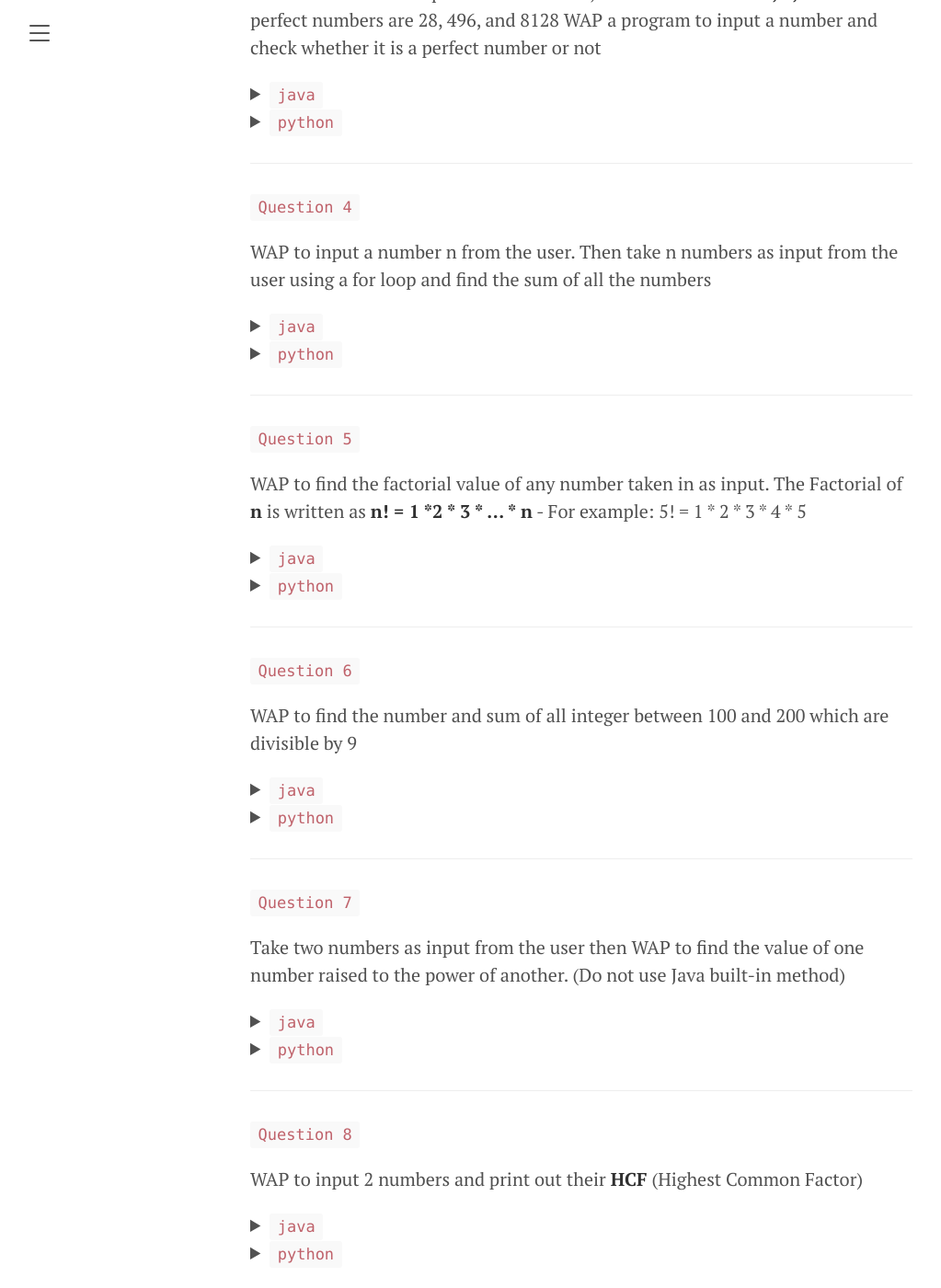
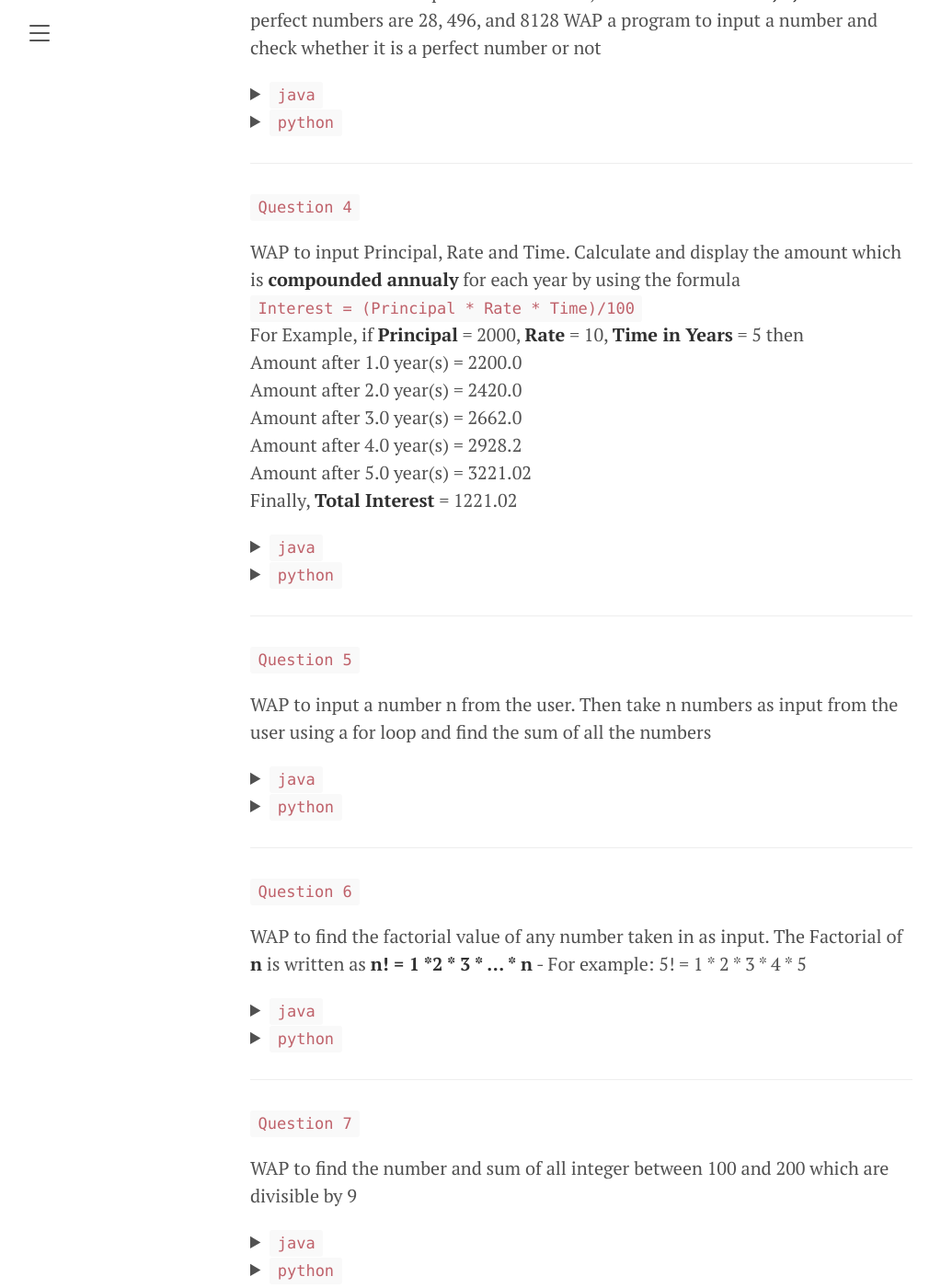
Before and after one commit to banutsav/himucode, a Jekyll site: the page built from docs/_posts/2021-06-12-single-for.md, in a window 1280 px wide and 1400 px high, scrolled down 881 px. Shown: the whole window at 92% size, without its empty margins (8-1031 px from the left). Built offline with Jekyll 4.4.1, drawn with Linux system fonts in a browser that asks for light colours; some of the changed text lies outside the part shown.

Commit message:
added questions for compound interest and palindrome check

```diff
--- a/docs/_data/single_for.yaml
+++ b/docs/_data/single_for.yaml
@@ -107,6 +107,67 @@
         print('perfect number')
     else:
         print('not a perfect number')
+
+
+- title: |
+    WAP to input Principal, Rate and Time. Calculate and display the amount which is **compounded annualy** for
+    each year by using the formula <br>`Interest = (Principal * Rate * Time)/100`<br>
+    For Example, if **Principal** = 2000, **Rate** = 10, **Time in Years** = 5 then <br>
+    Amount after 1.0 year(s) = 2200.0<br>
+    Amount after 2.0 year(s) = 2420.0<br>
+    Amount after 3.0 year(s) = 2662.0<br>
+    Amount after 4.0 year(s) = 2928.2<br>
+    Amount after 5.0 year(s) = 3221.02<br>
+    Finally, **Total Interest** = 1221.02
+
+  code: |
+
+    import java.util.*;
+    public class MyClass {
+    public static void main(String args[]) {
+      double principal, rate, time, interest, i, x;
+      Scanner sc = new Scanner(System.in);
+
+      // take inputs
+      System.out.println("Enter Principal: ");
+      principal = sc.nextDouble();
+
+      System.out.println("Enter Rate: ");
+      rate = sc.nextDouble();
+
+      System.out.println("Enter Time in Years: ");
+      time = sc.nextDouble();
+
+      // store the principal
+      x = principal;
+
+      // calculate amount for each year
+      for (i = 1; i <= time; i++)
+      {
+          interest = (principal * rate)/100;
+          principal = principal + interest;
+          System.out.println("Amount after " + i + " year(s) = " + principal);
+      }
+
+      System.out.println("Total Interest : " + (principal - x));
+    }
+    }
+
+  python: |
+
+    p = int(input("Enter Principal: "))
+    r = int(input("Enter Rate: "))
+    t = int(input("Enter Time: "))
+
+    # store the principal
+    x = p
+
+    for i in range(1, t + 1, 1):
+        p = p + ((p * r)/100)
+        print("Amount after ", i, " year(s):", p)
+
+    # Total interest
+    print("Total Interest:", (p - x))
 
 
 - title: |
--- a/docs/_data/while_loop.yaml
+++ b/docs/_data/while_loop.yaml
@@ -37,6 +37,59 @@
       n = int(n / 10)
       s += d
     print('sum of digits =', s)
+
+- title: |
+    WAP to input a number and then reverse the number. For example if the original number is 2356, the reverse
+     of the number will be 6532. Then check if the number is a `Palindrome` i.e. the original and the reversed number
+     are the same. For example, the number 23432 is a `Palindrome`, since the reverse of the number is also 23432
+
+  code: |
+
+    import java.util.*;
+    public class MyClass
+    {
+      public static void main(String args[])
+      {
+
+      int n, temp, d, rev = 0;
+      Scanner sc = new Scanner(System.in);
+      System.out.println("Enter a number");
+      n = sc.nextInt();
+
+      temp = n;
+
+      // extract digits
+      while (temp != 0)
+      {
+          d = temp % 10;
+          temp /= 10;
+          rev = (10 * rev) + d;
+      }
+
+      System.out.println("Reversed Number : " + rev);
+
+      if (n == rev)
+        System.out.println("The number is a Palindrome");
+      }
+    }
+
+  python: |
+
+    n = int(input("Enter a Number: "))
+    temp = n
+    rev = 0
+
+    # reverse the number
+    while temp != 0:
+      d = temp % 10
+      temp = int(temp / 10)
+      rev = (rev * 10) + d
+
+    print ("Reverse of the number =", rev)
+
+    # check if palindrom
+    if n == rev:
+      print("Number is a Palindrome")
 
 - title: |
     Use a while loop to keep entering numbers except 0 - **the loop will stop once the user enters a 0**.
```
